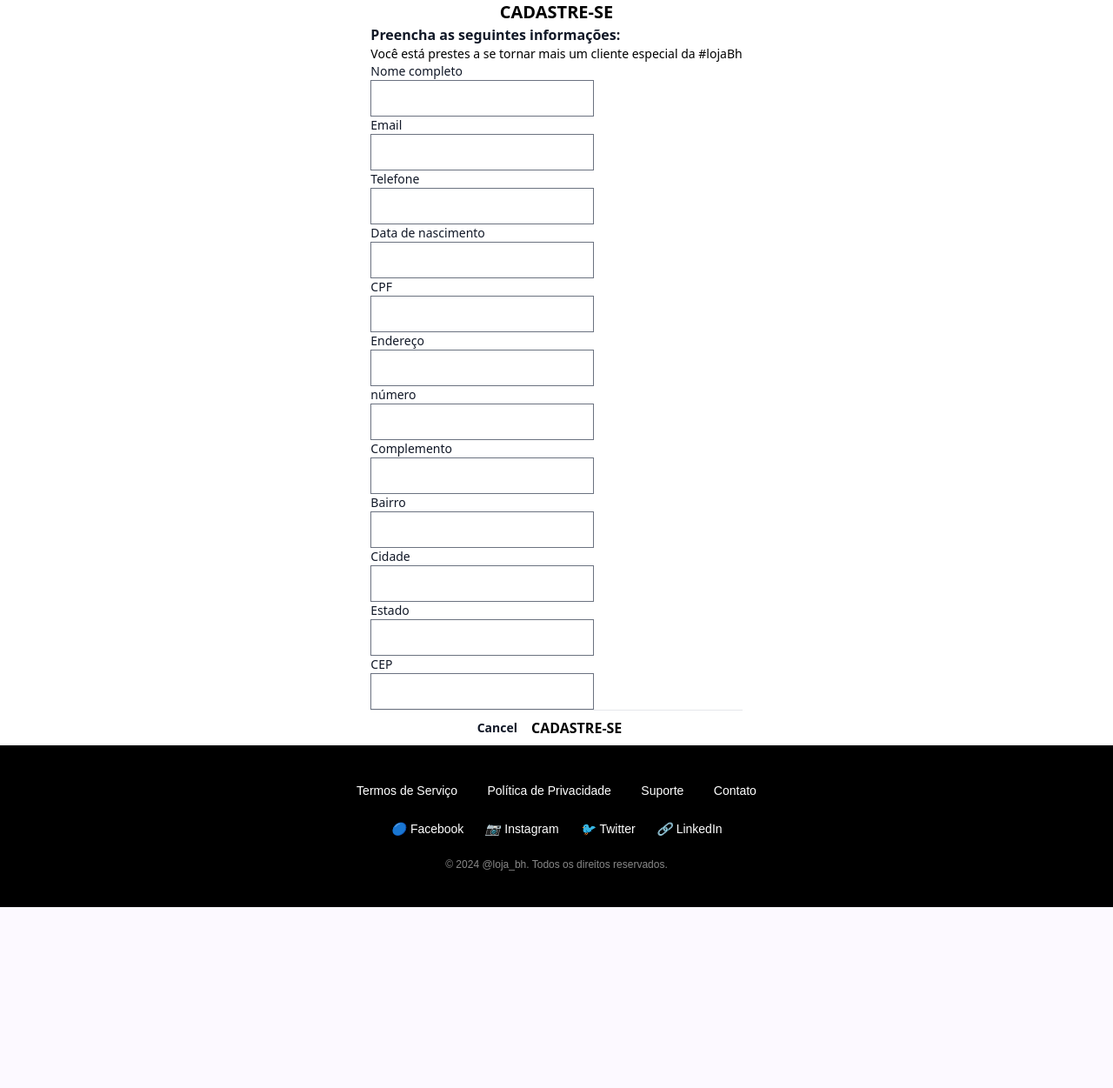
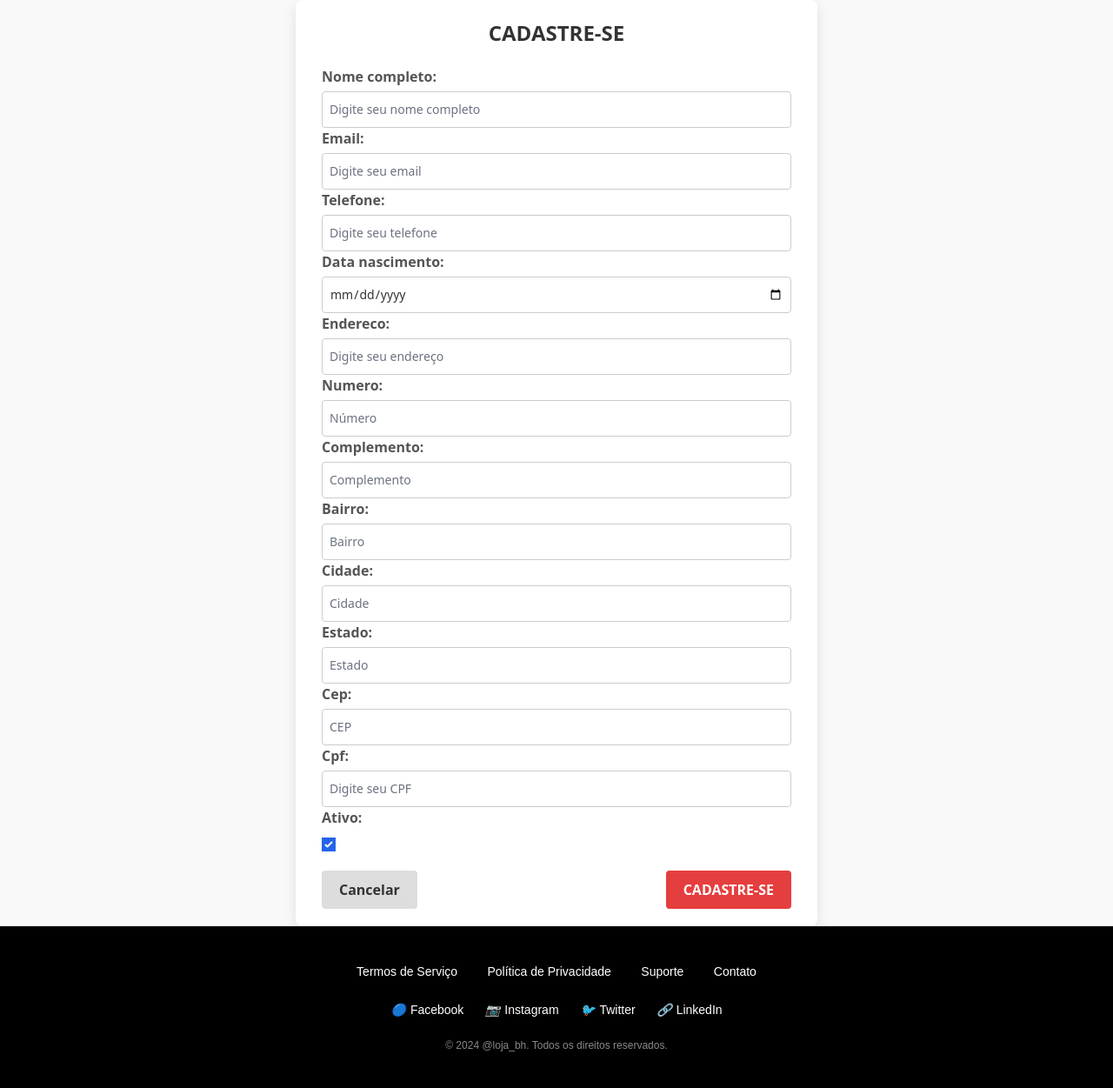
Before and after one commit to brunohro/ecommerce, a Django app: page /cadastrar/ in a window 1280 px wide. Shown: the part 60-1311 px from the top of the page at 87% size. Before the commit the page ends 1103 px from the top, so only its background shows below. Run offline with Django 5.2, Linux system fonts and the light colour scheme; some libraries are stand-ins or nearby versions.

Commit message:
ajustando e habilitando a função cadastrar cliente para admistrador

```diff
--- a/ecommerce/forms.py
+++ b/ecommerce/forms.py
@@ -5,3 +5,17 @@ class ClienteForm(forms.ModelForm):
     class Meta:
         model = Cliente
         fields = "__all__"
+        widgets = {
+            'nome_completo': forms.TextInput(attrs={'class': 'input-class', 'placeholder': 'Digite seu nome completo'}),
+            'email': forms.EmailInput(attrs={'class': 'input-class', 'placeholder': 'Digite seu email'}),
+            'telefone': forms.TextInput(attrs={'class': 'input-class', 'placeholder': 'Digite seu telefone'}),
+            'data_nascimento': forms.DateInput(attrs={'class': 'input-class', 'placeholder': 'Selecione sua data de nascimento', 'type': 'date'}),
+            'cpf': forms.TextInput(attrs={'class': 'input-class', 'placeholder': 'Digite seu CPF'}),
+            'endereco': forms.TextInput(attrs={'class': 'input-class', 'placeholder': 'Digite seu endereço'}),
+            'numero': forms.TextInput(attrs={'class': 'input-class', 'placeholder': 'Número'}),
+            'complemento': forms.TextInput(attrs={'class': 'input-class', 'placeholder': 'Complemento'}),
+            'bairro': forms.TextInput(attrs={'class': 'input-class', 'placeholder': 'Bairro'}),
+            'cidade': forms.TextInput(attrs={'class': 'input-class', 'placeholder': 'Cidade'}),
+            'estado': forms.TextInput(attrs={'class': 'input-class', 'placeholder': 'Estado'}),
+            'cep': forms.TextInput(attrs={'class': 'input-class', 'placeholder': 'CEP'}),
+        }
--- a/ecommerce/templates/administrador/adm.html
+++ b/ecommerce/templates/administrador/adm.html
@@ -2,11 +2,11 @@
 
 {% block content %}
 <div class="container py-10">
-    <h1 class="text-3xl font-bold mb-6">Gerenciamento de Usuários</h1>
+    <h1 class="text-3xl font-bold mb-6">Gerenciamento de Clientes</h1>
 
     <!-- Botão para Adicionar Usuário -->
     <div class="mb-4">
-        <a href="#" class=" px-4 py-2 rounded text-white" style="background-color: #333;">
+        <a href="{% url "cadastrar_cliente" %}" class=" px-4 py-2 rounded text-white" style="background-color: #333;">
             + Adicionar Cliente
         </a>
     </div>
--- a/ecommerce/templates/cadastrar.html
+++ /dev/null
@@ -1,115 +0,0 @@
-{% extends "base.html" %}
-{% block content %}
-<div class="flex justify-center mx-auto">
-    <h1 class="font-bold text-xl">CADASTRE-SE</h1>
-</div>
-<div class="flex justify-center mx-auto max-w-screen-md">
-    <form method="POST">
-        {% csrf_token %}
-        <div class="space-y-12">
-            <div class="border-b border-gray-900/10 pb-12">
-                <h2 class="text-base font-semibold text-gray-900">Preencha as seguintes informações:</h2>
-                <p class="mt-1 text-sm text-gray-600">Você está prestes a se tornar mais um cliente especial da #lojaBh</p>
-
-                <div class="mt-10 grid grid-cols-1 gap-x-6 gap-y-8 sm:grid-cols-6">
-                    <!-- Campo Nome Completo -->
-                    <div class="sm:col-span-3">
-                        <label for="nome" class="block text-sm font-medium text-gray-900">Nome completo</label>
-                        <div class="mt-2">
-                            {{form.nome_completo}}
-                        </div>
-                    </div>
-
-                    <!-- Campo Email -->
-                    <div class="sm:col-span-3">
-                        <label for="email" class="block text-sm font-medium text-gray-900">Email</label>
-                        <div class="mt-2">
-                            {{ form.email }}
-                        </div>
-                    </div>
-
-                    <!-- Campo Telefone -->
-                    <div class="sm:col-span-4">
-                        <label for="telefone" class="block text-sm font-medium text-gray-900">Telefone</label>
-                        <div class="mt-2">
-                            {{ form.telefone }}
-                        </div>
-                    </div>
-
-                    <div class="sm:col-span-3">
-                        <label for="nome" class="block text-sm font-medium text-gray-900">Data de nascimento</label>
-                        <div class="mt-2">
-                            {{form.data_nascimento}}
-                        </div>
-                    </div>
-
-                    <div class="sm:col-span-3">
-                        <label for="nome" class="block text-sm font-medium text-gray-900">CPF</label>
-                        <div class="mt-2">
-                            {{form.cpf}}
-                        </div>
-                    </div>
-
-                    <div class="sm:col-span-3">
-                        <label for="nome" class="block text-sm font-medium text-gray-900">Endereço</label>
-                        <div class="mt-2">
-                            {{form.endereco}}
-                        </div>
-                    </div>
-
-
-                    <div class="sm:col-span-3">
-                        <label for="nome" class="block text-sm font-medium text-gray-900">número</label>
-                        <div class="mt-2">
-                            {{form.numero}}
-                        </div>
-                    </div>
-
-                    <div class="sm:col-span-3">
-                        <label for="nome" class="block text-sm font-medium text-gray-900">Complemento</label>
-                        <div class="mt-2">
-                            {{form.complemento}}
-                        </div>
-                    </div>
-
-                    <div class="sm:col-span-3">
-                        <label for="nome" class="block text-sm font-medium text-gray-900">Bairro</label>
-                        <div class="mt-2">
-                            {{form.bairro}}
-                        </div>
-                    </div>
-
-                    <div class="sm:col-span-3">
-                        <label for="nome" class="block text-sm font-medium text-gray-900">Cidade</label>
-                        <div class="mt-2">
-                            {{form.cidade}}
-                        </div>
-                    </div>
-
-                    <div class="sm:col-span-3">
-                        <label for="nome" class="block text-sm font-medium text-gray-900">Estado</label>
-                        <div class="mt-2">
-                            {{form.estado}}
-                        </div>
-                    </div>
-
-                    <div class="sm:col-span-3">
-                        <label for="nome" class="block text-sm font-medium text-gray-900">CEP</label>
-                        <div class="mt-2">
-                            {{form.cep}}
-                        </div>
-                    </div>
-                </div>
-            </div>
-        </div>
-        <div class="mt-6 flex items-center justify-center gap-x-6">
-            <button type="button" class="text-sm font-semibold text-gray-900">Cancel</button>
-            <button type="submit" class="font-bold py-2 px-4 rounded text-red-900">
-                CADASTRE-SE
-            </button>
-
-        </div>
-    </form>
-</div>
-
-  {% endblock content %}
--- /dev/null
+++ b/ecommerce/templates/clientes/cadastrar_cliente.html
@@ -0,0 +1,125 @@
+{% extends "base.html" %}
+{% block content %}
+<div class="container mx-auto">
+    <h1 class="title">CADASTRE-SE</h1>
+    <div class="form-container">
+        <form method="POST">
+            {% csrf_token %}
+            {{ form.as_p }}
+            <div class="form-actions">
+                <a type="button" class="cancel-btn" href="{% url "index" %}">Cancelar</a>
+                <button type="submit" class="submit-btn">CADASTRE-SE</button>
+            </div>
+        </form>
+    </div>
+</div>
+<style>
+    * {
+        box-sizing: border-box;
+        margin: 0;
+        padding: 0;
+    }
+
+    body {
+        background-color: #f9f9f9;
+
+    }
+
+    .container {
+        background-color: #fff;
+        border-radius: 8px;
+        box-shadow: 0 4px 15px rgba(0, 0, 0, 0.1);
+        padding: 20px 30px;
+        max-width: 600px;
+        width: 100%;
+    }
+
+    .title {
+        text-align: center;
+        font-size: 24px;
+        font-weight: bold;
+        margin-bottom: 20px;
+        color: #333;
+    }
+
+    .form-container {
+        display: flex;
+        flex-direction: column;
+    }
+
+    .form-group {
+        margin-bottom: 15px;
+    }
+
+    label {
+        display: block;
+        font-weight: 600;
+        margin-bottom: 5px;
+        color: #555;
+    }
+
+
+    .input-field {
+        width: 100%;
+        padding: 8px 10px;
+        border: 1px solid #ddd;
+        border-radius: 4px;
+        font-size: 14px;
+        transition: border-color 0.3s;
+    }
+
+    .input-field:focus {
+        border-color: #3182ce; /* Cor azul para o estado de foco */
+        outline: none;
+    }
+
+    .form-actions {
+        display: flex;
+        justify-content: space-between;
+        margin-top: 20px;
+    }
+
+    .cancel-btn,
+    .submit-btn {
+        padding: 10px 20px;
+        border: none;
+        border-radius: 4px;
+        font-weight: bold;
+        cursor: pointer;
+    }
+
+    .cancel-btn {
+        background-color: #ddd;
+        color: #333;
+    }
+
+    .cancel-btn:hover {
+        background-color: #ccc;
+    }
+
+    .submit-btn {
+        background-color: #e53e3e;
+        color: #fff;
+    }
+
+    .submit-btn:hover {
+        background-color: #c53030;
+    }
+    .input-class {
+        width: 100%;
+        padding: 8px;
+        border: 1px solid #ccc;
+        border-radius: 4px;
+        font-size: 14px;
+        color: #333;
+        box-sizing: border-box;
+    }
+
+    .input-class:focus {
+        border-color: #e53e3e;
+        outline: none;
+    }
+
+
+</style>
+{% endblock content %}
--- a/ecommerce/views.py
+++ b/ecommerce/views.py
@@ -20,7 +20,7 @@ def cadastrar_cliente(request):
             return redirect('index')
     else:
         form = ClienteForm()
-    return render(request, 'cadastrar.html', {'form': form})
+    return render(request, 'clientes/cadastrar_cliente.html', {'form': form})
 
 def carrinho(request):
     return render(request, 'loja/carrinho.html')
```
Also changed, not shown: db.sqlite3.
